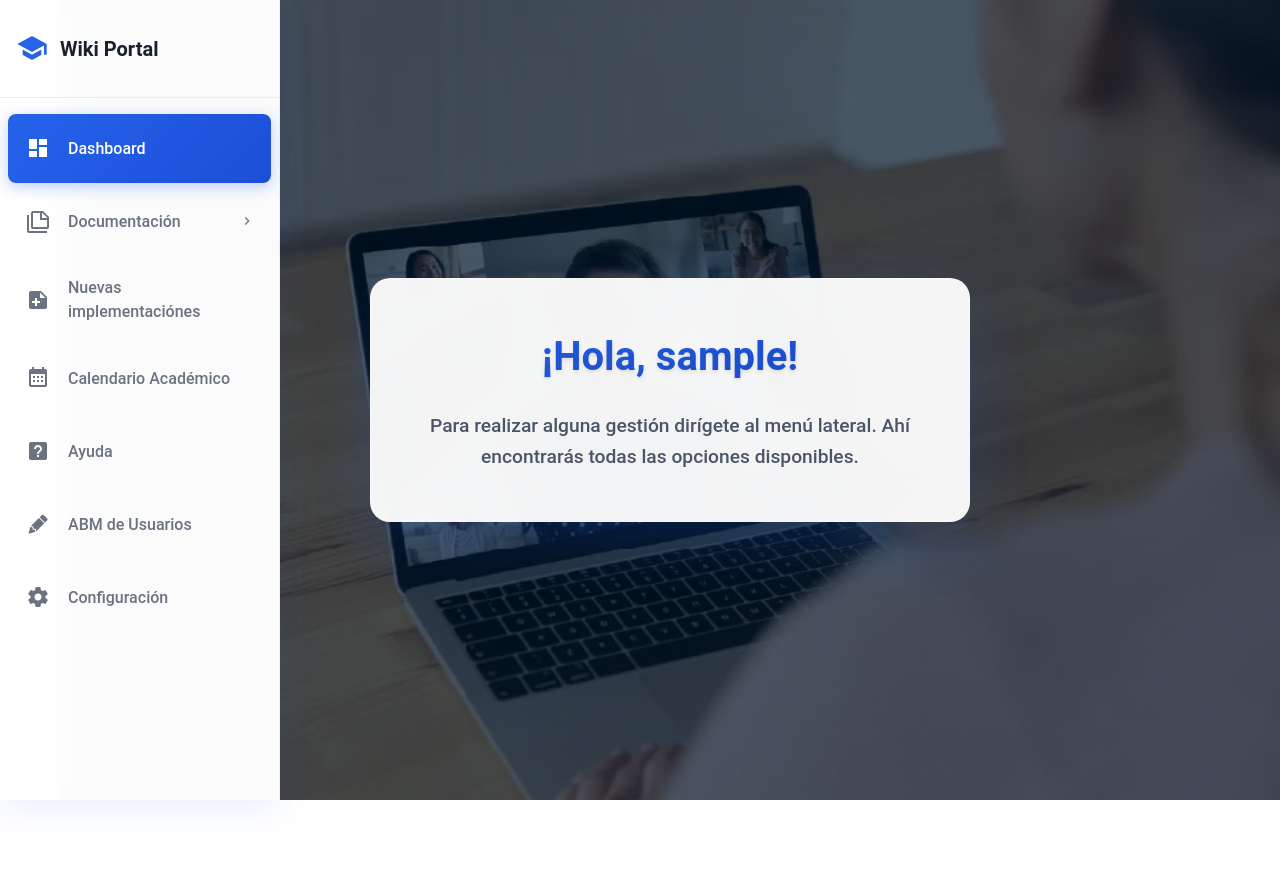
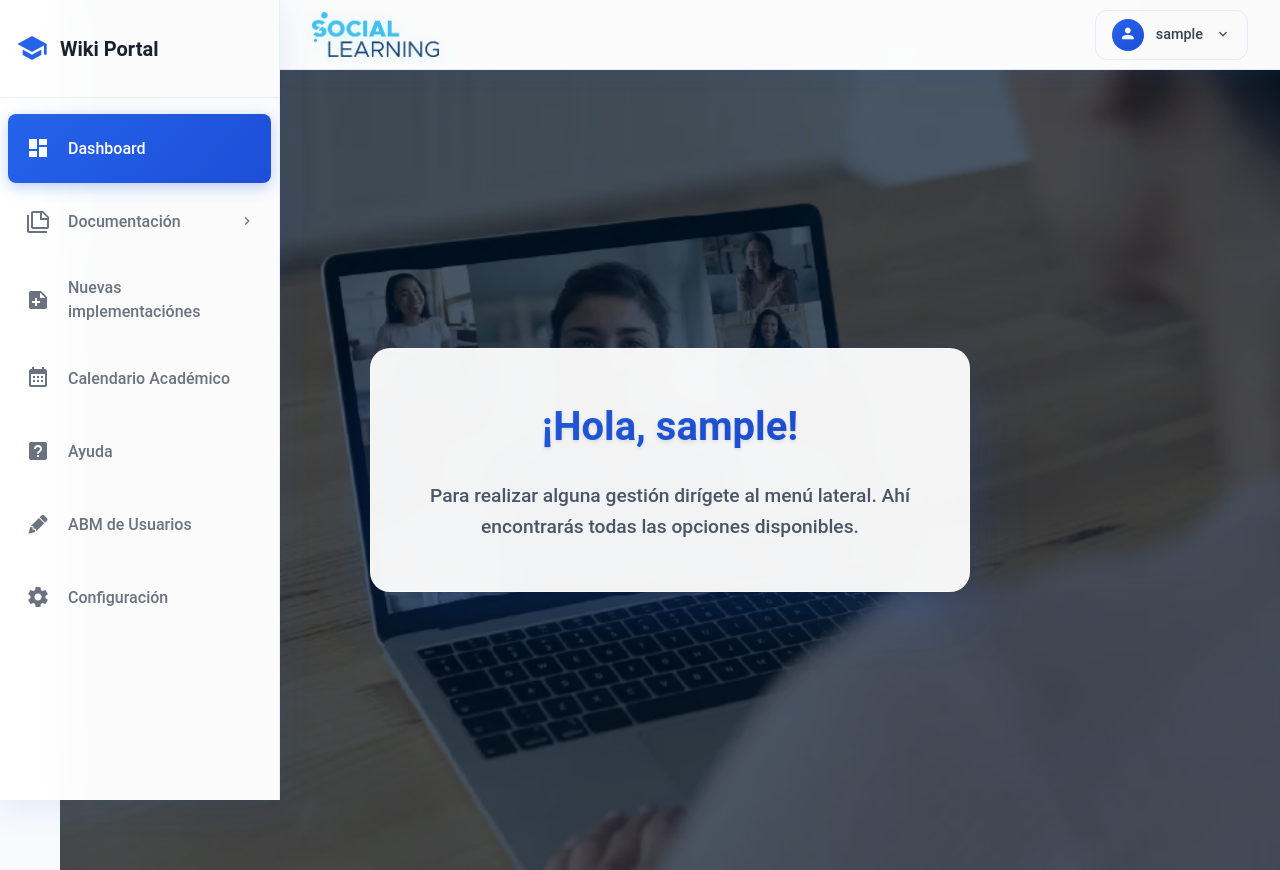
Before and after one commit to PracticaProfesionalizante/WikiFrontend, a Vue app: page /dashboard in a window 1280 px wide. Before the commit the page ends 800 px from the top, so only its background shows below. Built offline with nearby package versions, Linux system fonts and the light colour scheme; sample sign-in values are in the browser's storage.

Commit message:
feat(header): implemente el componente AppHeader con menú desplegable de perfil y palanca de barra lateral

```diff
--- /dev/null
+++ b/src/components/common/AppHeader.vue
@@ -0,0 +1,323 @@
+<template>
+  <header
+    class="app-header"
+    :class="{ 'sidebar-expanded': sidebarExpanded }"
+  >
+    <!-- Logo izquierdo -->
+    <div class="header-left">
+      <img
+        src="@/components/assets/ui_images/LOGOSOCIALLEARNING.png"
+        alt="Social Learning Logo"
+        class="header-logo"
+      />
+    </div>
+
+    <!-- Menú de perfil derecho -->
+    <div class="header-right">
+      <div class="profile-menu" ref="profileMenu">
+        <button
+          class="profile-button"
+          @click="toggleProfileDropdown"
+          :class="{ 'active': showDropdown }"
+        >
+          <div class="profile-avatar">
+            <i class="mdi mdi-account"></i>
+          </div>
+          <span class="profile-name">{{ user?.username || 'Usuario' }}</span>
+          <i class="mdi mdi-chevron-down dropdown-arrow" :class="{ 'rotated': showDropdown }"></i>
+        </button>
+
+        <!-- Menú desplegable -->
+        <transition name="dropdown">
+          <div v-if="showDropdown" class="dropdown-menu">
+            <div class="dropdown-item" @click="goToSettings">
+              <i class="mdi mdi-cog"></i>
+              <span>Ajustes</span>
+            </div>
+            <div class="dropdown-divider"></div>
+            <div class="dropdown-item logout" @click="handleLogout">
+              <i class="mdi mdi-logout"></i>
+              <span>Cerrar sesión</span>
+            </div>
+          </div>
+        </transition>
+      </div>
+    </div>
+  </header>
+</template>
+
+<script setup>
+import { ref, onMounted, onUnmounted } from 'vue'
+import { useAuthStore } from '@/stores/auth'
+import { useRouter } from 'vue-router'
+
+// Props
+defineProps({
+  sidebarExpanded: {
+    type: Boolean,
+    default: false
+  }
+})
+
+// Composables
+const authStore = useAuthStore()
+const router = useRouter()
+const { user } = authStore
+
+// Estado reactivo
+const showDropdown = ref(false)
+const profileMenu = ref(null)
+
+// Métodos
+const toggleProfileDropdown = () => {
+  showDropdown.value = !showDropdown.value
+}
+
+const closeDropdown = () => {
+  showDropdown.value = false
+}
+
+const goToSettings = () => {
+  closeDropdown()
+  router.push('/configuracion')
+}
+
+const handleLogout = async () => {
+  closeDropdown()
+  try {
+    await authStore.logout()
+    router.push('/login')
+  } catch (error) {
+    console.error('Error al cerrar sesión:', error)
+  }
+}
+
+// Cerrar dropdown al hacer clic fuera
+const handleClickOutside = (event) => {
+  if (profileMenu.value && !profileMenu.value.contains(event.target)) {
+    closeDropdown()
+  }
+}
+
+// Lifecycle
+onMounted(() => {
+  document.addEventListener('click', handleClickOutside)
+})
+
+onUnmounted(() => {
+  document.removeEventListener('click', handleClickOutside)
+})
+</script>
+
+<style scoped>
+.app-header {
+  position: fixed;
+  top: 0;
+  left: 80px;
+  right: 0;
+  height: 70px;
+  background: rgba(255, 255, 255, 0.98);
+  backdrop-filter: blur(20px);
+  border-bottom: 1px solid rgba(37, 99, 235, 0.1);
+  box-shadow: 0 4px 20px rgba(37, 99, 235, 0.08);
+  display: flex;
+  align-items: center;
+  justify-content: space-between;
+  padding: 0 2rem;
+  z-index: 999;
+  transition: all 0.3s cubic-bezier(0.4, 0, 0.2, 1);
+}
+
+.app-header.sidebar-expanded {
+  left: 280px;
+}
+
+.header-left {
+  display: flex;
+  align-items: center;
+}
+
+.header-logo {
+  height: 45px;
+  width: auto;
+  filter: drop-shadow(0 2px 8px rgba(73, 233, 237, 0.2));
+  transition: all 0.3s ease;
+}
+
+.header-logo:hover {
+  transform: translateY(-1px) scale(1.02);
+  filter: drop-shadow(0 4px 12px rgba(73, 233, 237, 0.3));
+}
+
+.header-right {
+  display: flex;
+  align-items: center;
+}
+
+.profile-menu {
+  position: relative;
+}
+
+.profile-button {
+  display: flex;
+  align-items: center;
+  gap: 0.75rem;
+  background: transparent;
+  border: 1px solid rgba(37, 99, 235, 0.1);
+  border-radius: 12px;
+  padding: 0.5rem 1rem;
+  cursor: pointer;
+  transition: all 0.3s ease;
+  color: #374151;
+  font-weight: 500;
+}
+
+.profile-button:hover {
+  background: rgba(73, 233, 237, 0.05);
+  border-color: rgba(37, 99, 235, 0.2);
+  transform: translateY(-1px);
+  box-shadow: 0 4px 12px rgba(37, 99, 235, 0.1);
+}
+
+.profile-button.active {
+  background: rgba(37, 99, 235, 0.1);
+  border-color: #2563eb;
+  color: #2563eb;
+}
+
+.profile-avatar {
+  width: 32px;
+  height: 32px;
+  background: linear-gradient(135deg, #2563eb, #1d4ed8);
+  border-radius: 50%;
+  display: flex;
+  align-items: center;
+  justify-content: center;
+  color: white;
+  font-size: 1.1rem;
+}
+
+.profile-name {
+  font-size: 0.9rem;
+  max-width: 120px;
+  overflow: hidden;
+  text-overflow: ellipsis;
+  white-space: nowrap;
+}
+
+.dropdown-arrow {
+  font-size: 1rem;
+  transition: transform 0.3s ease;
+}
+
+.dropdown-arrow.rotated {
+  transform: rotate(180deg);
+}
+
+.dropdown-menu {
+  position: absolute;
+  top: calc(100% + 8px);
+  right: 0;
+  min-width: 180px;
+  background: rgba(255, 255, 255, 0.98);
+  backdrop-filter: blur(20px);
+  border: 1px solid rgba(37, 99, 235, 0.1);
+  border-radius: 12px;
+  box-shadow: 0 8px 32px rgba(37, 99, 235, 0.15);
+  overflow: hidden;
+  z-index: 1000;
+}
+
+.dropdown-item {
+  display: flex;
+  align-items: center;
+  gap: 0.75rem;
+  padding: 0.75rem 1rem;
+  color: #374151;
+  cursor: pointer;
+  transition: all 0.2s ease;
+  font-size: 0.9rem;
+  font-weight: 500;
+}
+
+.dropdown-item:hover {
+  background: rgba(73, 233, 237, 0.08);
+  color: #2563eb;
+}
+
+.dropdown-item.logout {
+  color: #dc2626;
+}
+
+.dropdown-item.logout:hover {
+  background: rgba(239, 68, 68, 0.08);
+  color: #dc2626;
+}
+
+.dropdown-item i {
+  font-size: 1.1rem;
+  width: 20px;
+  text-align: center;
+}
+
+.dropdown-divider {
+  height: 1px;
+  background: rgba(37, 99, 235, 0.1);
+  margin: 0.25rem 0;
+}
+
+/* Animaciones del dropdown */
+.dropdown-enter-active,
+.dropdown-leave-active {
+  transition: all 0.3s cubic-bezier(0.4, 0, 0.2, 1);
+}
+
+.dropdown-enter-from {
+  opacity: 0;
+  transform: translateY(-10px) scale(0.95);
+}
+
+.dropdown-leave-to {
+  opacity: 0;
+  transform: translateY(-10px) scale(0.95);
+}
+
+/* Responsive */
+@media (max-width: 768px) {
+  .app-header {
+    left: 0;
+    padding: 0 1rem;
+  }
+
+  .app-header.sidebar-expanded {
+    left: 0;
+  }
+
+  .header-logo {
+    height: 35px;
+  }
+
+  .profile-name {
+    display: none;
+  }
+
+  .profile-button {
+    padding: 0.5rem;
+  }
+
+  .dropdown-menu {
+    right: -1rem;
+    min-width: 160px;
+  }
+}
+
+@media (max-width: 480px) {
+  .app-header {
+    padding: 0 0.75rem;
+  }
+
+  .header-logo {
+    height: 30px;
+  }
+}
+</style>
--- a/src/components/common/SidebarMenu.vue
+++ b/src/components/common/SidebarMenu.vue
@@ -80,6 +80,9 @@
 <script setup>
 import { ref, onMounted, onUnmounted } from 'vue'
 
+// Emits
+const emit = defineEmits(['sidebar-toggle'])
+
 const isExpanded = ref(false)
 const isMobile = ref(false)
 const isMobileOpen = ref(false)
@@ -153,6 +156,7 @@ const menuItems = ref([
 const expandMenu = () => {
   if (!isMobile.value) {
     isExpanded.value = true
+    emit('sidebar-toggle', true)
     // Solo expandir submenús que contienen elementos activos
     menuItems.value.forEach(item => {
       if (item.submenu) {
@@ -187,6 +191,7 @@ const expandMenu = () => {
 const collapseMenu = () => {
   if (!isMobile.value) {
     isExpanded.value = false
+    emit('sidebar-toggle', false)
     // Colapsar submenús
     menuItems.value.forEach(item => {
       if (item.submenu) {
--- a/src/views/DashboardView.vue
+++ b/src/views/DashboardView.vue
@@ -1,7 +1,8 @@
 <template>
   <div class="dashboard-layout">
-    <SidebarMenu />
-    <main class="main-content" :class="{ 'with-sidebar': true }">
+    <SidebarMenu @sidebar-toggle="handleSidebarToggle" />
+    <AppHeader :sidebar-expanded="sidebarExpanded" />
+    <main class="main-content" :class="{ 'with-sidebar': true, 'with-header': true }">
       <div class="welcome-container">
         <div class="welcome-content">
           <h1 class="welcome-title">
@@ -18,11 +19,20 @@
 
 <script setup>
 import SidebarMenu from '@/components/common/SidebarMenu.vue'
+import AppHeader from '@/components/common/AppHeader.vue'
 import { useAuthStore } from '@/stores/auth'
-import { onMounted } from 'vue'
+import { ref, onMounted } from 'vue'
 
 const authStore = useAuthStore()
 const { user } = authStore
+
+// Estado del sidebar
+const sidebarExpanded = ref(false)
+
+// Manejar toggle del sidebar
+const handleSidebarToggle = (expanded) => {
+  sidebarExpanded.value = expanded
+}
 
 onMounted(async () => {
   // Obtener información actualizada del usuario desde el backend
@@ -53,6 +63,10 @@ onMounted(async () => {
   background-position: center;
   background-repeat: no-repeat;
   position: relative;
+}
+
+.main-content.with-header {
+  padding-top: 70px;
 }
 
 .main-content::before {
@@ -126,6 +140,10 @@ onMounted(async () => {
     margin-left: 0;
   }
 
+  .main-content.with-header {
+    padding-top: 70px;
+  }
+
   .welcome-container {
     padding: 1rem;
   }
```
